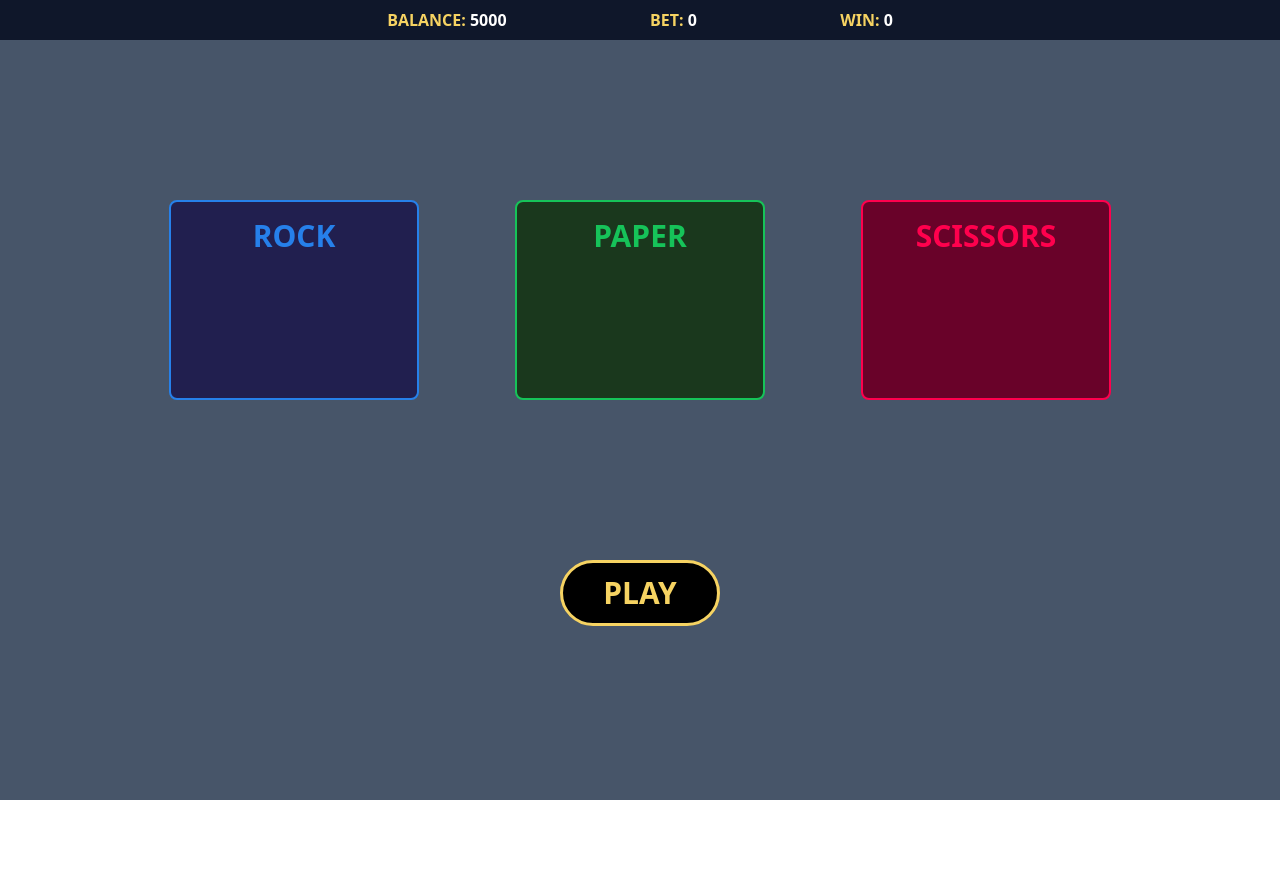
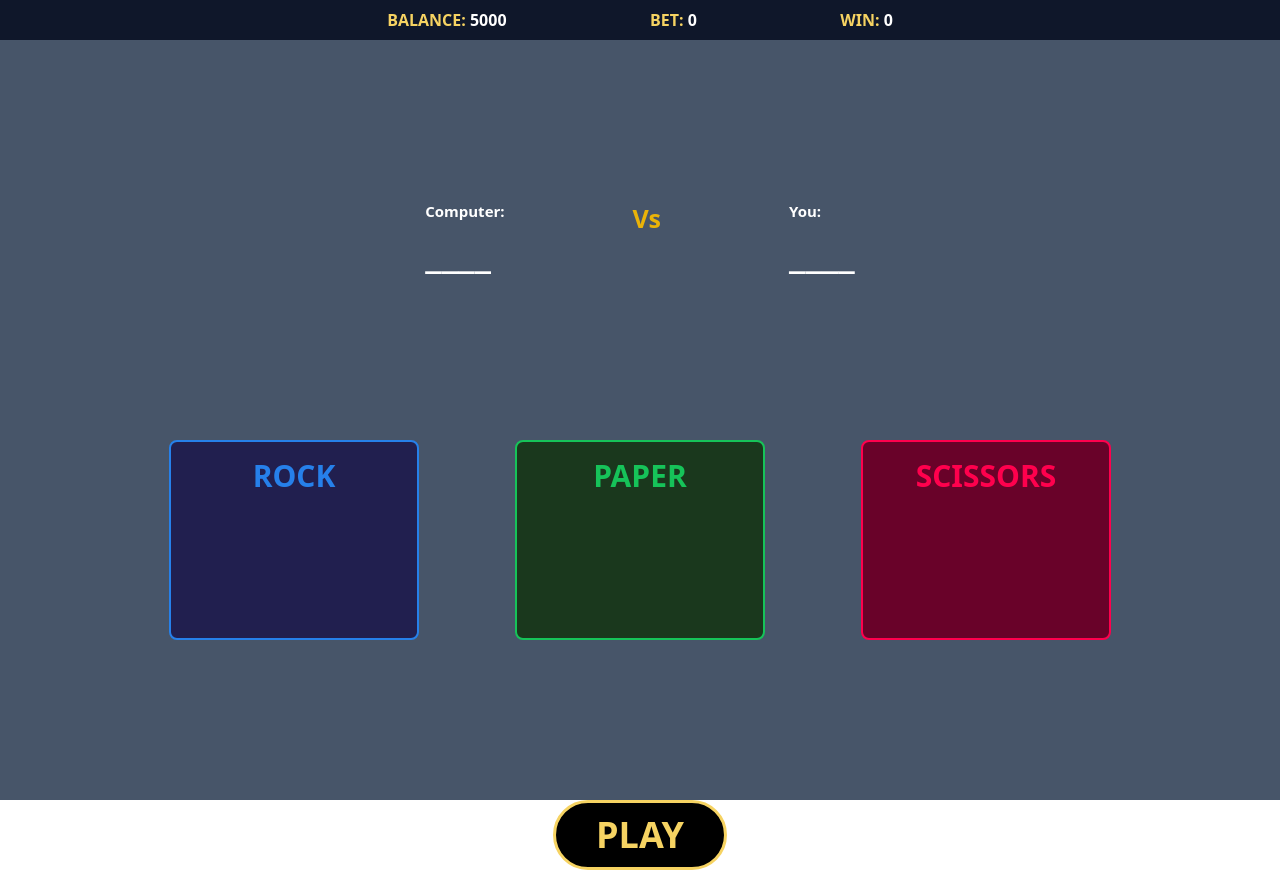
Before and after one commit to ellabsorg/Imad-RockPaperScissors, a React (Create React App) app: page / in a window 1280 px wide. Before the commit the page ends 800 px from the top, so only its background shows below. Built offline with nearby package versions, Linux system fonts and the light colour scheme.

Commit message:
game logic and adding resaults section

```diff
--- a/src/Components/Button.jsx
+++ b/src/Components/Button.jsx
@@ -1,14 +1,34 @@
 import React, { useState } from "react";
+import { Actions } from "../Reducers/coins-reducers";
 
-function Button({ handlePlayClick, setTogglePlay, togglePlay }) {
+function Button({
+  handlePlayClick,
+  setTogglePlay,
+  togglePlay,
+  bet,
+  dispatch,
+  setPosition,
+}) {
+  const handleButtonClick = () => {
+    if (togglePlay) {
+      handlePlayClick();
+    } else {
+      dispatch({ type: Actions.HANDLE_CLEAR });
+      setPosition({
+        player: "",
+        computer: "",
+      });
+    }
+    setTogglePlay(!togglePlay);
+  };
   return (
     <div className="flex items-center justify-center">
       <button
-        onClick={() => {
-          handlePlayClick();
-          setTogglePlay(!togglePlay);
-        }}
-        class="bg-black text-[#f6d362] border-[3px] border-[#f6d362] rounded-full px-10 py-3 text-3xl font-bold"
+        disabled={!bet}
+        onClick={handleButtonClick}
+        className={`bg-black text-[#f6d362] border-[3px] border-[#f6d362] rounded-full px-10 py-3 text-4xl font-bold  ${
+          bet == 0 && "text-[#6c5a22] border-[#6c5a22]"
+        } `}
       >
         {togglePlay ? "PLAY" : "CLEAR"}
       </button>
--- a/src/Components/PositionBox.jsx
+++ b/src/Components/PositionBox.jsx
@@ -1,11 +1,17 @@
 import React from "react";
 
-function PositionBox({ box, handlePositionSelection, selection, bet }) {
-  const isButtonDisabled = selection !== box.text && selection !== "";
+function PositionBox({
+  box,
+  handlePositionSelection,
+  selection,
+  bet,
+  togglePlay,
+}) {
+  // const isButtonDisabled = selection !== box.text && selection !== "";
 
   return (
     <button
-      disabled={isButtonDisabled}
+      disabled={!togglePlay}
       className={`scale-100
         ${box.bgColor} ${box.textColor} border-[2px] ${
         selection === box.text ? "scale-125 border-[5px]" : ""
--- a/src/Components/PositionBoxes.jsx
+++ b/src/Components/PositionBoxes.jsx
@@ -4,8 +4,7 @@ import PositionBox from "./PositionBox";
 function PositionBoxes({
   handlePlayClick,
   handlePositionSelection,
-  togglePlays,
-  setTogglePlay,
+  togglePlay,
   selection,
   bet,
 }) {
@@ -41,6 +40,7 @@ function PositionBoxes({
             handlePlayClick={handlePlayClick}
             selection={selection}
             bet={bet}
+            togglePlay={togglePlay}
           />
         ))}
       </div>
--- /dev/null
+++ b/src/Components/ResaultsSection.jsx
@@ -0,0 +1,44 @@
+import React from "react";
+
+function ResaultsSection({ position, togglePlay, bet, resaults }) {
+  console.log(resaults);
+
+  return (
+    <div className=" h-[200px] flex flex-col items-center mb-10 gap-20">
+      <div className=" flex justify-center items-start gap-32">
+        <div>
+          <div className="font-bold text-white text-[15px]">Computer:</div>
+          <div className="font-bold text-white text-[40px]">
+            {(!togglePlay && position.computer) || "____"}
+          </div>
+        </div>
+        <div>
+          <div className="font-bold text-yellow-500 text-[25px]">Vs</div>
+        </div>
+        <div>
+          <div className="font-bold text-white text-[15px]">You:</div>
+          <div className="font-bold text-white text-[40px]">
+            {(!togglePlay && position.player) || "____"}
+          </div>
+        </div>
+      </div>
+      {!togglePlay && (
+        <div>
+          {resaults === "lost" && (
+            <div className="font-bold text-red-600 text-[30px]">YOU LOST </div>
+          )}
+          {resaults === "won" && (
+            <div className="font-bold text-green-500 text-[30px]">
+              YOU WON: {bet * 3}
+            </div>
+          )}
+          {resaults === "tie" && (
+            <div className="font-bold text-gray-200 text-[30px]">TIE </div>
+          )}
+        </div>
+      )}
+    </div>
+  );
+}
+
+export default ResaultsSection;
--- a/src/Pages/Homepage.jsx
+++ b/src/Pages/Homepage.jsx
@@ -7,13 +7,13 @@ import {
   reducerFunction,
   INITIAL_VALUE,
 } from "../Reducers/coins-reducers";
+import ResaultsSection from "../Components/ResaultsSection";
 
 function Homepage() {
   const [state, dispatch] = useReducer(reducerFunction, INITIAL_VALUE);
-
   const positionsList = ["ROCK", "PAPER", "SCISSORS"];
   const [togglePlay, setTogglePlay] = useState(true);
-
+  const [resaults, setResaults] = useState(true);
   const [position, setPosition] = useState({
     player: "",
     computer: "",
@@ -31,6 +31,7 @@ function Homepage() {
   };
   const handlePlayClick = () => {
     if (position.player === position.computer) {
+      setResaults("tie");
       dispatch({
         type: Actions.HANDLE_TIE,
       });
@@ -39,24 +40,30 @@ function Homepage() {
       (position.player === "PAPER" && position.computer === "ROCK") ||
       (position.player === "SCISSORS" && position.computer === "PAPER")
     ) {
+      setResaults("won");
       dispatch({
         type: Actions.HANDLE_WIN,
       });
     } else {
+      setResaults("lost");
       dispatch({ type: Actions.HANDLE_LOSE });
     }
-  };
-  useEffect(() => {
     console.log("------------------------------------");
     console.log("Player Position:", position.player);
     console.log("Computer Position:", position.computer);
     console.log("State:", state);
     console.log("--------------------------------------");
-  }, [position, state]);
+  };
 
   return (
     <div>
       <Navbar state={state} />
+      <ResaultsSection
+        resaults={resaults}
+        position={position}
+        bet={state.bet}
+        togglePlay={togglePlay}
+      />
       <PositionBoxes
         handlePlayClick={handlePlayClick}
         handlePositionSelection={handlePositionSelection}
@@ -69,6 +76,9 @@ function Homepage() {
         handlePlayClick={handlePlayClick}
         togglePlay={togglePlay}
         setTogglePlay={setTogglePlay}
+        bet={state.bet}
+        dispatch={dispatch}
+        setPosition={setPosition}
       />
     </div>
   );
--- a/src/Reducers/coins-reducers.jsx
+++ b/src/Reducers/coins-reducers.jsx
@@ -1,4 +1,3 @@
-
 export const INITIAL_VALUE = {
   balance: 5000,
   bet: 0,
@@ -33,10 +32,7 @@ export const reducerFunction = (state, action) => {
         bet: 0,
       };
     case "HANDLE_LOSE":
-      return {
-        ...state,
-        bet: 0,
-      };
+      return state
     case "HANDLE_TIE":
       return {
         ...state,
```
